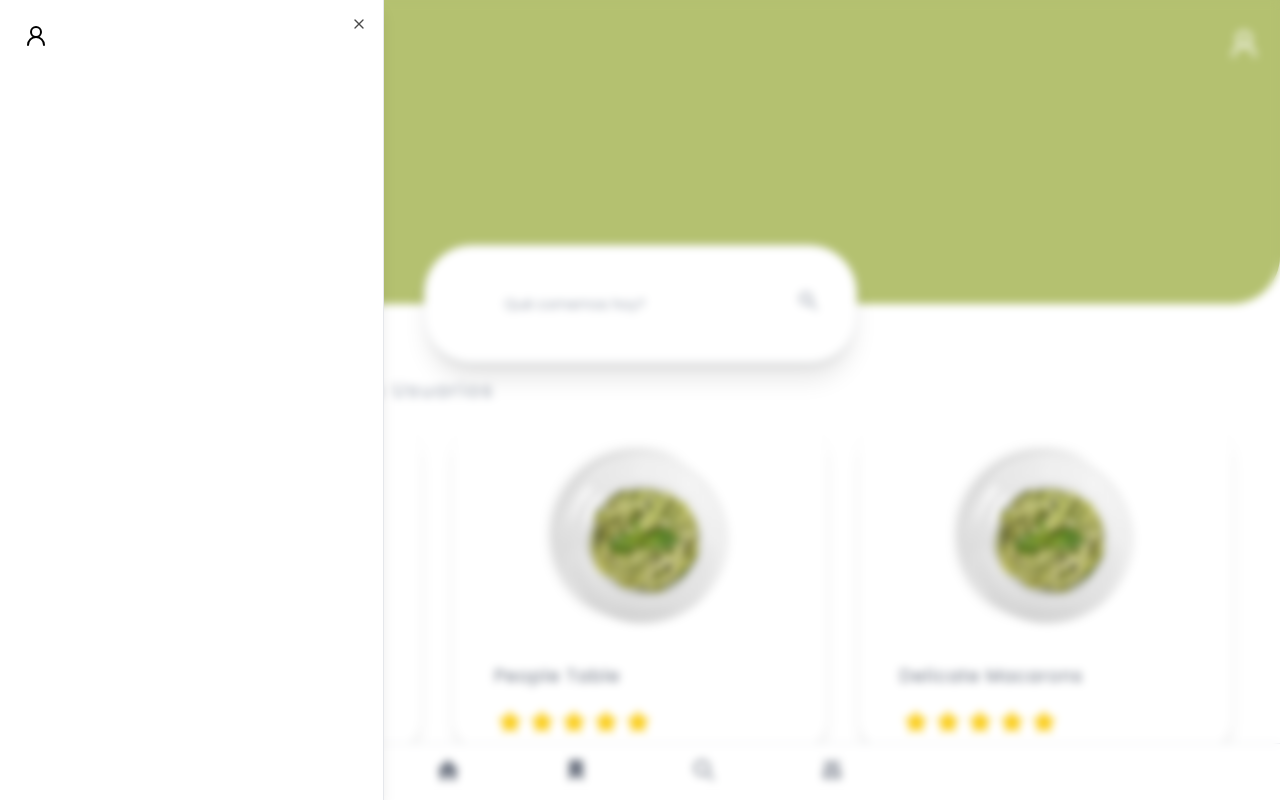
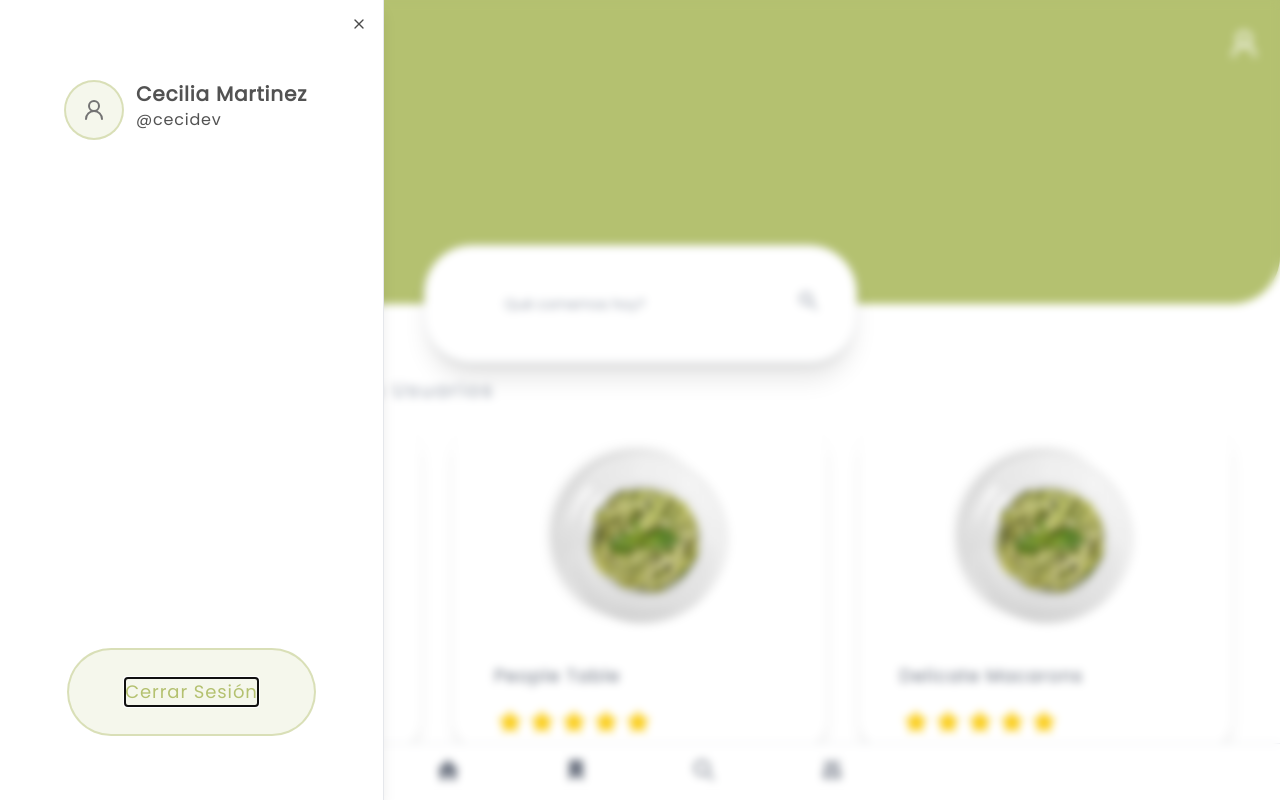
Before and after one commit to Cecimartinez/que-comemos, a React (Vite) app in the folder que-comemos-app/: page / in a window 1280 px wide. Both pictures are taken after a click on the icon 40 px from the left and 40 px from the top of the page. Built offline with nearby package versions, Linux system fonts and the light colour scheme.

Commit message:
Sidebar component updated

```diff
--- a/que-comemos-app/src/components/Sidebar/Sidebar.jsx
+++ b/que-comemos-app/src/components/Sidebar/Sidebar.jsx
@@ -16,8 +16,23 @@ export const Sidebar = () => {
             <SheetTrigger asChild>
               <AlignLeft className="text-white w-10 h-10" />
             </SheetTrigger>
-            <SheetContent className="bg-white" side={side}>
-            <User2 />
+            <SheetContent className="bg-white font-poppins flex flex-col justify-between items-center" side={side}>
+
+              <div className="flex my-14 ">
+                <section className="   px-4 py-4 border-2 border-[#b4c1706d] bg-[#b4c17022] bg- rounded-full  justify-center items-center p-4">
+                  <User2 className="w-full  text-neutral-500" />
+                </section>
+
+                <div className="flex flex-col justify-start mx-3  items-start  text-neutral-600 tracking-wider">
+                  <h2 className="text-xl  font-semibold ">Cecilia Martinez</h2>
+                  <h3 className="text-base   ">@cecidev</h3>
+                </div>
+
+              </div>
+
+              <div className="my-10 border-2 px-14 py-7 rounded-5xl border-[#b4c1706d] cursor-pointer bg-[#b4c17022]">
+                <button className="text-lg tracking-wider text-[#B4c170] w-full h-full font-medium ">Cerrar Sesión </button>
+              </div>
             </SheetContent>
           </Sheet>
         ))}
```
